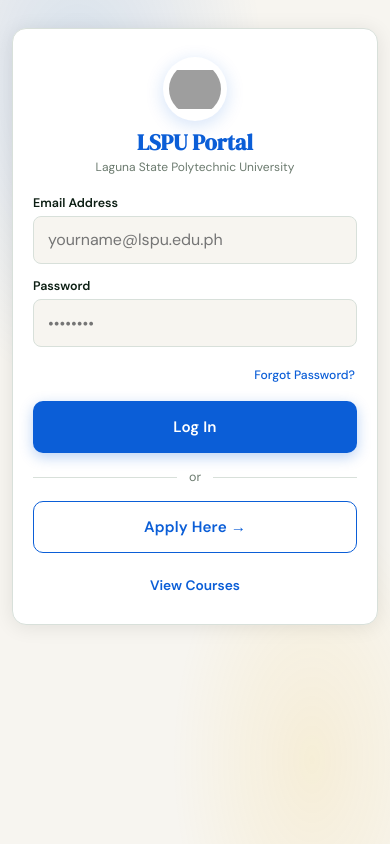
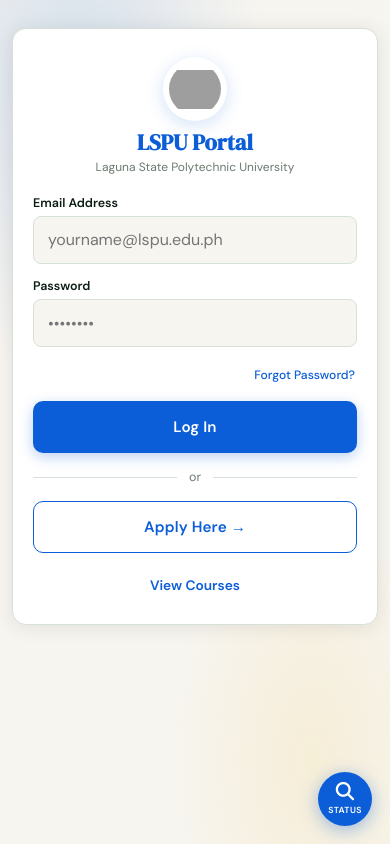
Before and after one commit to ItzVickyyy/LSPU-Portal-Project, a plain HTML site: page portal/portal.html in a window 390 px wide. Drawn offline with Linux system fonts and the light colour scheme; grey boxes are pictures that could not be loaded.

Commit message:
FAB added and fixed status_checker

```diff
--- a/portal/portal.css
+++ b/portal/portal.css
@@ -854,3 +854,84 @@ input[readonly] {
     transition-duration: .01ms !important;
   }
 }
+/* ── Status Checker FAB ── */
+.status-fab {
+  position: fixed;
+  bottom: 28px;
+  right: 28px;
+  z-index: 900;
+  display: flex;
+  flex-direction: column;
+  align-items: center;
+  justify-content: center;
+  gap: 4px;
+  width: 62px;
+  height: 62px;
+  border-radius: 50%;
+  background: var(--blue);
+  color: #fff;
+  border: none;
+  cursor: pointer;
+  box-shadow: 0 4px 18px rgba(11, 94, 215, 0.38);
+  transition: transform .18s ease, box-shadow .18s ease, background .18s ease;
+  font-family: 'DM Sans', sans-serif;
+}
+
+.status-fab i {
+  font-size: 1.15rem;
+  line-height: 1;
+}
+
+.status-fab-label {
+  font-size: .55rem;
+  font-weight: 600;
+  letter-spacing: .04em;
+  text-transform: uppercase;
+  line-height: 1;
+}
+
+.status-fab:hover,
+.status-fab:focus-visible {
+  background: #0a50bc;
+  transform: translateY(-3px) scale(1.06);
+  box-shadow: 0 8px 28px rgba(11, 94, 215, 0.46);
+  outline: none;
+}
+
+.status-fab:active {
+  transform: translateY(0) scale(.97);
+  box-shadow: 0 3px 12px rgba(11, 94, 215, 0.30);
+}
+
+/* Tooltip on hover (desktop only) */
+@media (hover: hover) {
+  .status-fab::before {
+    content: 'Check Application Status';
+    position: absolute;
+    right: calc(100% + 10px);
+    top: 50%;
+    transform: translateY(-50%);
+    background: var(--dark);
+    color: #fff;
+    font-size: .72rem;
+    white-space: nowrap;
+    padding: 5px 10px;
+    border-radius: 6px;
+    opacity: 0;
+    pointer-events: none;
+    transition: opacity .15s ease;
+  }
+  .status-fab:hover::before {
+    opacity: 1;
+  }
+}
+
+/* On very small screens, shrink a touch */
+@media (max-width: 400px) {
+  .status-fab {
+    width: 54px;
+    height: 54px;
+    bottom: 18px;
+    right: 18px;
+  }
+}
--- a/portal/portal.html
+++ b/portal/portal.html
@@ -287,5 +287,20 @@
   </div>
 
   <script src="portal.js"></script>
+
+  <!-- ═══════════════════════════ STATUS CHECKER FAB ═══════════════════════════ -->
+  <button class="status-fab" id="status-fab" title="Check Application Status"
+          onclick="openStatusChecker()">
+    <i class="fa fa-magnifying-glass"></i>
+    <span class="status-fab-label">Status</span>
+  </button>
+
+  <script>
+    function openStatusChecker() {
+      /* Status checker runs on the Flask server (port 5000) on the same host */
+      const url = window.location.protocol + '//' + window.location.hostname + ':5000';
+      window.open(url, '_blank');
+    }
+  </script>
 </body>
 </html>
```
Also changed, not shown: status_checker/templates/status_checker.html (+2 -2 lines).
